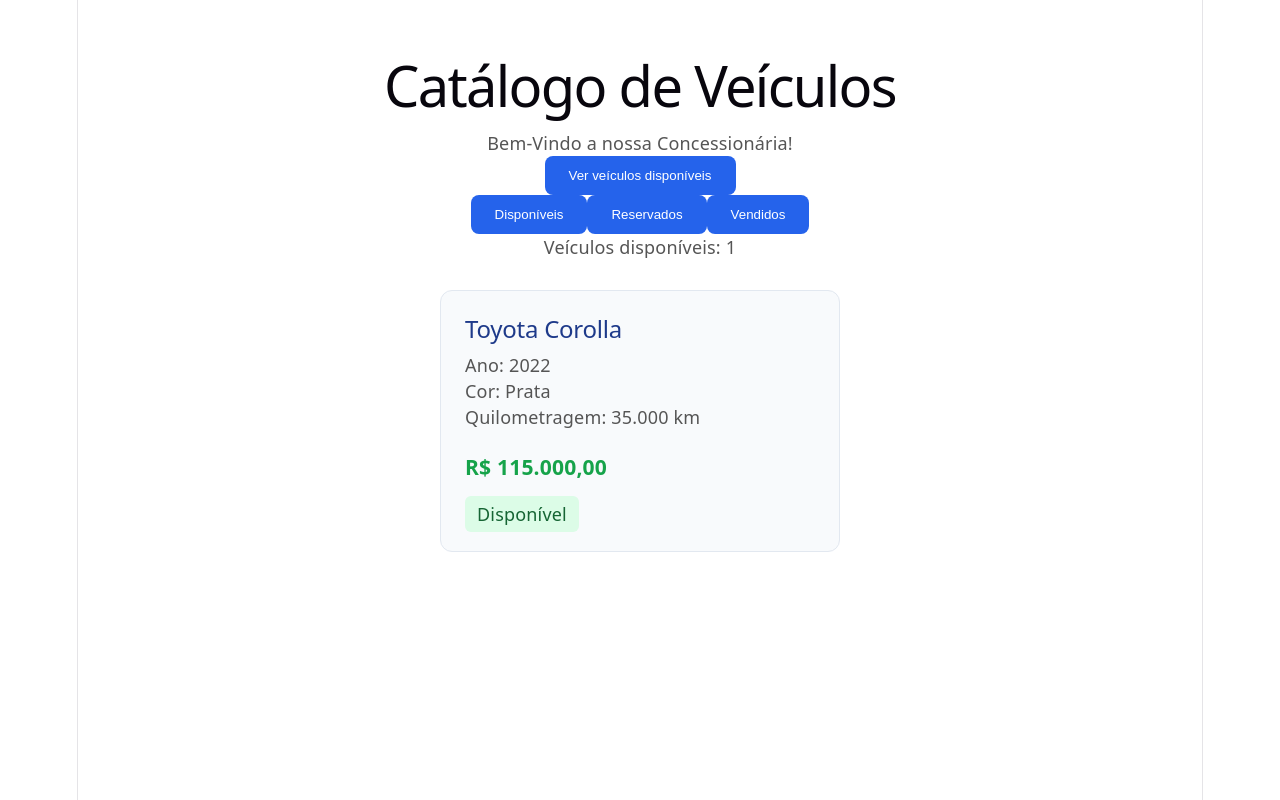
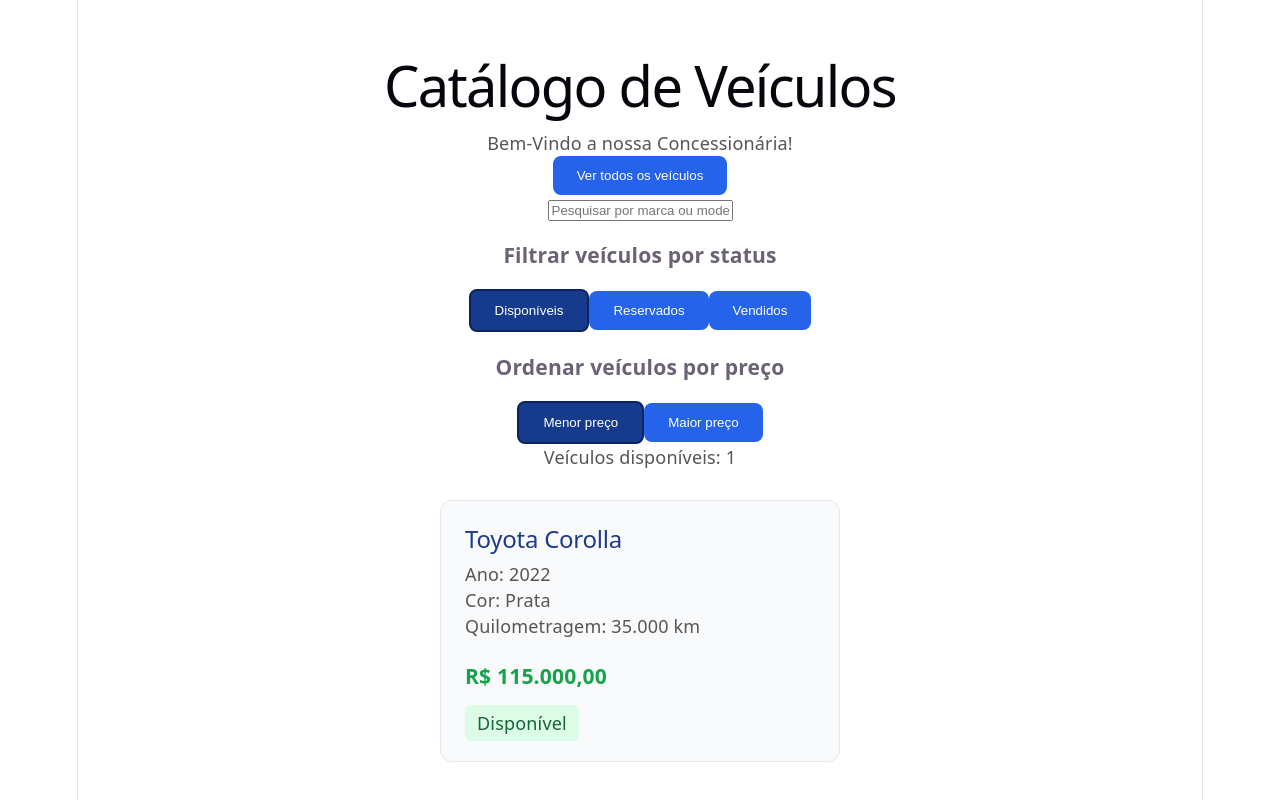
Before and after one commit to otaneves/sistema-estoque-veiculos, a React (Vite) app in the folder frontend/: page / in a window 1280 px wide. Shown: the top 800 px of the page. Built offline with nearby package versions, Linux system fonts and the light colour scheme.

Commit message:
feat (frontend): Adicionando fitros por Nome, Valores e Status dos Veiculos

```diff
--- a/frontend/src/App.css
+++ b/frontend/src/App.css
@@ -47,3 +47,28 @@
   padding: 6px 12px;
   border-radius: 6px;
 }
+
+button.filtro-ativo {
+  background-color: #163b8c;
+  color: white;
+  border: 2px solid #0b255c;
+}
+
+button:hover,
+button:focus-visible {
+  background-color: #2456b8;
+  cursor: pointer;
+  transform: translateY(-5px) scale(1.05);
+  box-shadow: 0 8px 15px rgba(0, 0, 0, 0.25);
+}
+
+button {
+  transition: background-color 0.3s ease;
+  transform: 0.3 ease,
+  box-shadow 0.3s ease;
+}
+
+button:focus-visible {
+  outline: 2px solid #f59e0b;
+  outline-offset: 3px;
+}
--- a/frontend/src/App.tsx
+++ b/frontend/src/App.tsx
@@ -2,10 +2,26 @@
 import { useState } from "react";
 import "./App.css";
 
+type StatusVeiculo = "DISPONIVEL" | "RESERVADO" | "VENDIDO";
+
+type FiltroVeiculo = StatusVeiculo | "TODOS";
+
+type OrdemPreco = "CRESCENTE" | "DECRESCENTE";
+
+type Veiculo = {
+  id: number;
+  marca: string;
+  modelo: string;
+  ano: number;
+  cor: string;
+  quilometragem: number;
+  preco: number;
+  status: StatusVeiculo;
+};
 function App() {
 
   // Lista de veículos
-  const veiculos = [
+  const veiculos: Veiculo[] = [
     {
       id: 1,
       marca: "Toyota",
@@ -40,15 +56,37 @@ function App() {
 
   // Estado responsável pelo filtro selecionado
   const [filtroStatus, setFiltroStatus] =
-    useState("DISPONIVEL");
+    useState<FiltroVeiculo>("DISPONIVEL");
+
+  const [ordemPreco, setOrdemPreco] = useState<OrdemPreco>("CRESCENTE");
+
+  const [busca, setBusca] = useState("");
 
   // Filtra os veículos pelo status selecionado
   const veiculosDisponiveis = veiculos.filter((carro) => {
-    return carro.status === filtroStatus;
+    const correspondeStatus =
+      filtroStatus === "TODOS" ||
+      carro.status === filtroStatus;
+
+    const correspondeBusca =
+      carro.marca.toLowerCase().includes(busca.toLowerCase()) ||
+      carro.modelo.toLowerCase().includes(busca.toLowerCase());
+
+    return correspondeStatus && correspondeBusca;
   });
 
+  const veiculosOrdenados = [...veiculosDisponiveis].sort(
+    (a, b) => {
+      if (ordemPreco === "CRESCENTE") {
+        return a.preco - b.preco;
+      } else {
+        return b.preco - a.preco;
+      }
+    }
+  );
+
   // Formata o status exibido no card
-  function formatarStatus(status: string): string {
+  function formatarStatus(status: StatusVeiculo): string {
     switch (status) {
       case "DISPONIVEL":
         return "Disponível";
@@ -65,8 +103,11 @@ function App() {
   }
 
   // Formata o título conforme o filtro selecionado
-  function formatarTituloFiltro(status: string): string {
+  function formatarTituloFiltro(status: FiltroVeiculo): string {
     switch (status) {
+      case "TODOS":
+        return "Todos os veículos";
+
       case "DISPONIVEL":
         return "Veículos disponíveis";
 
@@ -88,31 +129,67 @@ function App() {
 
       <p>Bem-Vindo a nossa Concessionária!</p>
 
-      <button className="catalogo-button">
-        Ver veículos disponíveis
+      <button className={filtroStatus === "TODOS" ? "filtro-ativo" : ""}
+              onClick={() => setFiltroStatus("TODOS")}>
+        Ver todos os veículos
       </button>
+
+      <div className="pesquisa">
+        <input
+          type="text"
+          placeholder="Pesquisar por marca ou modelo"
+          value={busca}
+          onChange={(e) => setBusca(e.target.value)}
+        >
+        </input>
+      </div>
+
+      <h3>Filtrar veículos por status</h3>
 
       {/* Botões interativos de filtro */}
       <div className="filtros">
 
         <button
+          className={
+            filtroStatus === "DISPONIVEL" ? "filtro-ativo" : ""
+          }
           onClick={() => setFiltroStatus("DISPONIVEL")}
         >
           Disponíveis
         </button>
 
         <button
+          className={
+            filtroStatus === "RESERVADO" ? "filtro-ativo" : ""
+          }
           onClick={() => setFiltroStatus("RESERVADO")}
         >
           Reservados
         </button>
 
         <button
+          className={
+            filtroStatus === "VENDIDO" ? "filtro-ativo" : ""
+          }
           onClick={() => setFiltroStatus("VENDIDO")}
         >
           Vendidos
         </button>
 
+      </div>
+
+      <h3>Ordenar veículos por preço</h3>
+
+      <div className="ordenacao">
+          <button className={ordemPreco === "CRESCENTE" ? "filtro-ativo" : ""}
+          onClick={() => setOrdemPreco("CRESCENTE")}>
+            Menor preço
+          </button>
+
+          <button className={ordemPreco === "DECRESCENTE" ? "filtro-ativo" : ""}
+          onClick={() => setOrdemPreco("DECRESCENTE")}>
+            Maior preço
+          </button>
       </div>
 
       {/* Quantidade de veículos filtrados */}
@@ -123,11 +200,16 @@ function App() {
 
       {/* Mensagem para lista vazia */}
       {veiculosDisponiveis.length === 0 && (
-        <p>Nenhum veículo disponível no momento.</p>
+        <p>
+          {busca.trim() !== "" ?
+          `Nenhum veículo encontrado para a pesquisa: "${busca}"`
+          :
+          "Nenhum veículo encontrado para os filtros selecionados."
+          }
+        </p>
       )}
-
       {/* Cards gerados automaticamente */}
-      {veiculosDisponiveis.map((carro) => (
+      {veiculosOrdenados.map((carro) => (
 
         <div className="veiculo-card" key={carro.id}>
 
```
